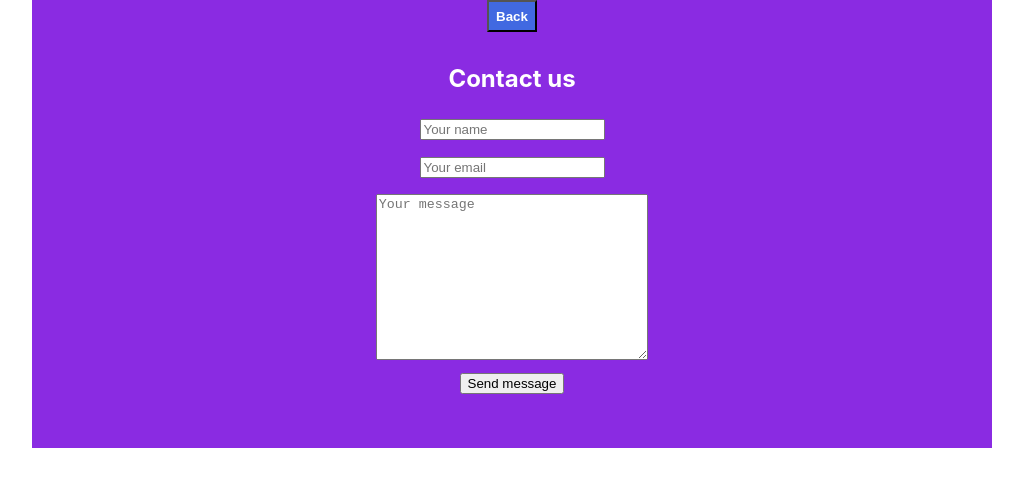
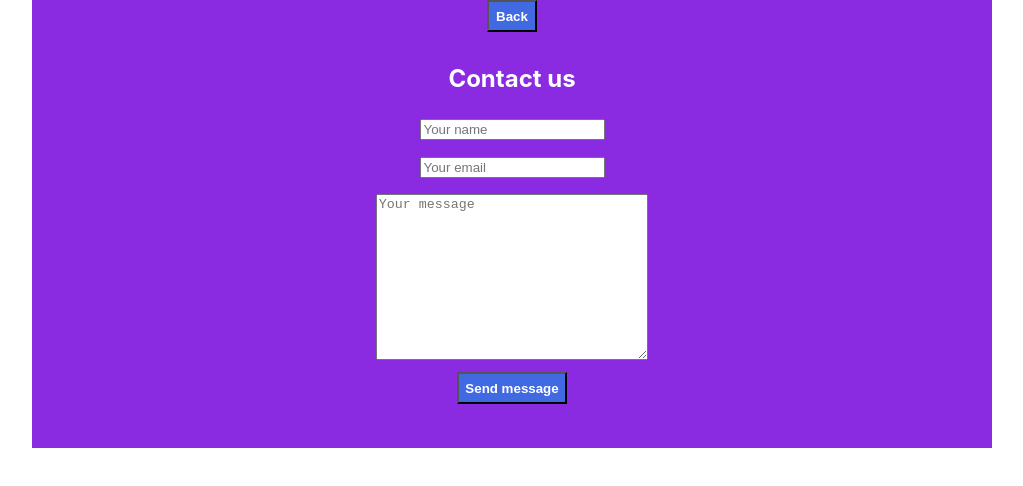
Before and after one commit to Miselrkba/react-sales-page, a React (Create React App) app: page /contact in a window 1280 px wide. Shown: the top 486 px of the page, without its empty margins (128-1151 px from the left). Built offline with nearby package versions, Linux system fonts and the light colour scheme.

Commit message:
added button css

```diff
--- a/src/ContactForm.js
+++ b/src/ContactForm.js
@@ -84,7 +84,7 @@ const ContactForm = () => {
           <span className="errorText">{formik.errors.message}</span>
         ) : null}
         <div className="button-container">
-          <button type="submit">Send message</button>
+          <button type="submit" className='btn'>Send message</button>
         </div>
       </form>
     </section>
--- a/src/Signup.js
+++ b/src/Signup.js
@@ -88,7 +88,7 @@ const Signup = () => {
           <div>{formik.errors.email}</div>
         ) : null}
         <div className="button-container">
-          <button type="submit">Submit</button>
+          <button className='btn' type="submit">Submit</button>
         </div>
       </form>
     </section>
```
